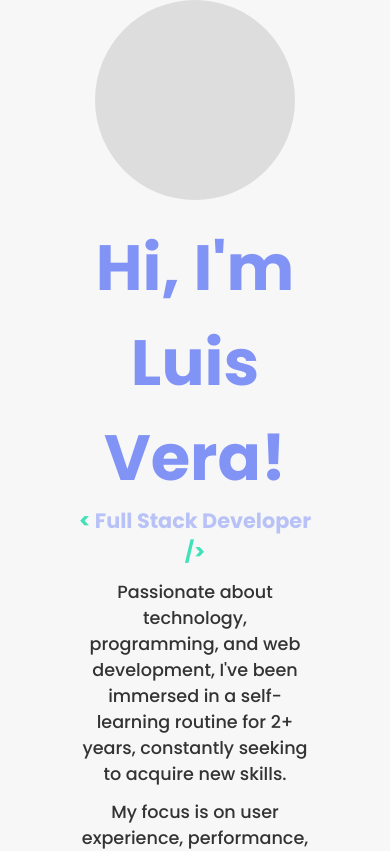
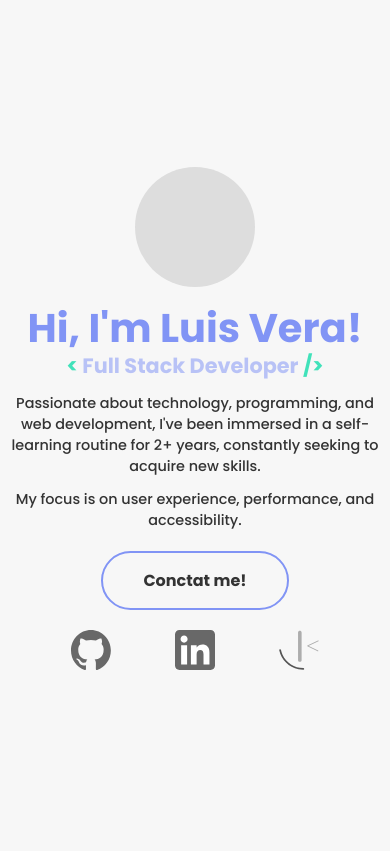
Before and after one commit to LuisVera1/portfolio, a React (Vite) app: page / in a window 390 px wide. Shown: the top 851 px of the page. Built offline with nearby package versions, Linux system fonts and the light colour scheme.

Commit message:
responsive desing to hero section

```diff
--- a/src/helpers/sendMsg.ts
+++ b/src/helpers/sendMsg.ts
@@ -7,7 +7,7 @@ export const sendMsg = async (form: any) => {
 
 	const body = `${p1}\n${p2}\n${p3} `;
 
-	const data = await fetch(import.meta.env.URL, {
+	const data = await fetch(import.meta.env.VITE_URL, {
 		method: 'POST',
 		headers: {
 			accept: 'application/json',
@@ -15,11 +15,14 @@ export const sendMsg = async (form: any) => {
 		},
 		body: JSON.stringify({
 			text: body,
-			chat_id: import.meta.env.ID,
+			chat_id: import.meta.env.VITE_ID,
 		}),
 	});
 
+	console.log('data', data);
+
 	const info = await data.json();
+	console.log('🚀 - info:', info);
 
 	return info;
 };
--- a/src/pages/Home/home.css
+++ b/src/pages/Home/home.css
@@ -1,40 +1,56 @@
 .content {
+	align-items: center;
+	background-color: #f7f7f7;
+	display: flex;
+	font-family: Poppins, Helvetica, sans-serif;
+	justify-content: center;
+	min-height: 100vh;
+	text-align: center;
 	width: 100%;
-	min-height: 100vh;
-	display: flex;
-	justify-content: center;
-	align-items: center;
-	font-family: Poppins, Helvetica, sans-serif;
-	text-align: center;
-	background-color: #f7f7f7;
 }
 
 .presentation {
+	align-items: center;
 	display: flex;
 	flex-direction: column;
-	align-items: center;
 	gap: 20px;
 }
 
 .presentation__img {
-	width: 200px;
-	height: 200px;
 	background-color: #ddd;
 	border-radius: 50%;
+	height: 200px;
+	width: 200px;
+}
+
+@media (max-width: 580px) {
+	.presentation__img {
+		height: 150px;
+		width: 150px;
+	}
+}
+
+@media (max-width: 580px) {
+	.presentation__img {
+		height: 120px;
+		width: 120px;
+	}
 }
 
 .presentation__text-section {
+	min-width: 550px;
 	width: 60%;
 }
 
 .presentation__name {
+	color: #8194f5;
 	font-size: 4rem;
-	color: #8194f5;
+	line-height: 4.5rem;
 }
 
 .presentation__subtitle {
+	color: #8194f588;
 	font-size: 1.3rem;
-	color: #8194f588;
 }
 
 .presentation__subtitle span {
@@ -42,33 +58,33 @@
 }
 
 .presentation__description {
+	color: #333;
 	font-size: 1.1rem;
 	font-weight: 500;
-	color: #333;
 	margin-top: 12px;
 }
 
 .presentation__link {
-	text-decoration: none;
+	border: 2px solid #8194f5;
+	border-radius: 50px;
+	color: #333;
 	font-weight: 700;
 	padding: 20px 50px;
-	border-radius: 50px;
-	color: #333;
-	border: 2px solid #8194f5;
+	text-decoration: none;
 }
 
 .presentation__link:hover {
 	background-color: #8194f5;
+	box-shadow: 0 5px 10px 0 #8194f5aa;
 	color: white;
-	box-shadow: 0 5px 10px 0 #8194f5aa;
 }
 
 .icons__section {
-	width: 40%;
+	align-items: center;
 	display: flex;
-	align-items: center;
 	justify-content: space-around;
 	margin-top: 30px;
+	width: 40%;
 }
 
 #github-icon:hover {
@@ -78,12 +94,59 @@
 /* LinkedIn & Frontend Mentor */
 .icons__img {
 	filter: grayscale(100%);
+	height: 50px;
 	transition: filter 0.2s;
+	width: 50px;
 }
 
 .icons__img:hover {
 	filter: none;
 	transition: filter 0.4s;
+}
+
+@media (max-width: 580px) {
+	.presentation__text-section {
+		min-width: 310px;
+		width: 95%;
+	}
+
+	.presentation__name {
+		font-size: 3rem;
+		line-height: 3.5rem;
+	}
+
+	.presentation__description {
+		font-size: 1rem;
+	}
+
+	.icons__section {
+		margin-top: 0px;
+		width: 60%;
+	}
+
+	.presentation__link {
+		padding: 15px 40px;
+	}
+}
+
+@media (max-width: 445px) {
+	.presentation__name {
+		font-size: 2.5rem;
+		line-height: 2.7rem;
+	}
+
+	.presentation__description {
+		font-size: 0.9rem;
+	}
+
+	.icons__section {
+		width: 80%;
+	}
+
+	.icons__img {
+		height: 40px;
+		width: 40px;
+	}
 }
 
 /* contact */
@@ -92,25 +155,25 @@
 }
 
 .contact__title {
+	color: #8194f5;
 	font-size: 2rem;
-	color: #8194f5;
 }
 
 .form-area {
 	background-color: white;
 	border: 1px solid lightgray;
 	border-radius: 20px;
+	box-shadow: 0 10px 10px #00000033;
 	padding: 50px;
-	box-shadow: 0 10px 10px #00000033;
 }
 
 .form {
-	margin-top: 20px;
+	align-items: center;
 	display: flex;
 	flex-direction: column;
-	align-items: center;
+	gap: 15px;
 	justify-content: space-between;
-	gap: 15px;
+	margin-top: 20px;
 }
 
 /* inputs*/
@@ -119,30 +182,30 @@
 }
 
 .form__label {
+	color: #888;
 	display: block;
 	text-align: left;
-	color: #888;
 }
 
 .form__input {
-	width: 100%;
-	padding: 5px 5px;
+	border: 1px solid lightgray;
 	border-radius: 4px;
 	outline: none;
-	border: 1px solid lightgray;
+	padding: 5px 5px;
+	width: 100%;
 }
 
 .form__input:focus {
+	border: 1px solid #41e2ba;
 	outline: none;
-	border: 1px solid #41e2ba;
 }
 
 .form__textarea {
+	border: 1px solid lightgray;
+	font-family: Arial, Helvetica, sans-serif;
+	outline: none;
 	padding: 5px 5px;
-	font-family: Arial, Helvetica, sans-serif;
 	resize: none;
-	outline: none;
-	border: 1px solid lightgray;
 }
 
 .form__textarea:focus {
@@ -154,16 +217,16 @@
 }
 
 .form__submit {
-	padding: 10px;
-	font-weight: 700;
-	padding: 20px 50px;
+	border: 2px solid #8194f5;
 	border-radius: 50px;
 	color: #333;
-	border: 2px solid #8194f5;
+	font-weight: 700;
+	padding: 10px;
+	padding: 20px 50px;
 }
 
 .form__submit:hover {
 	background-color: #8194f5;
+	box-shadow: 0 5px 10px 0 #8194f5aa;
 	color: white;
-	box-shadow: 0 5px 10px 0 #8194f5aa;
 }
```
Also changed, not shown: vite.config.ts (+4 -4 lines).
